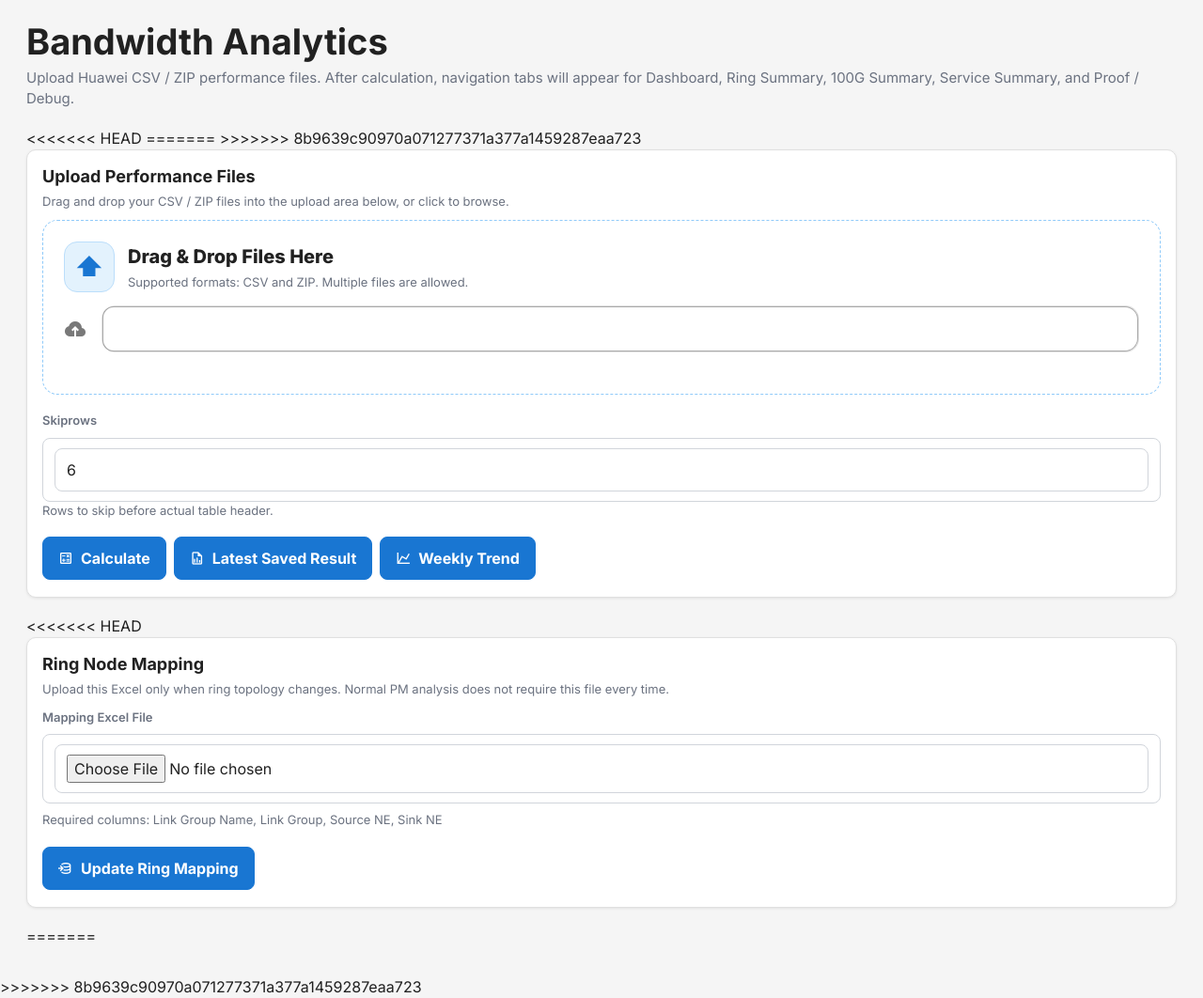
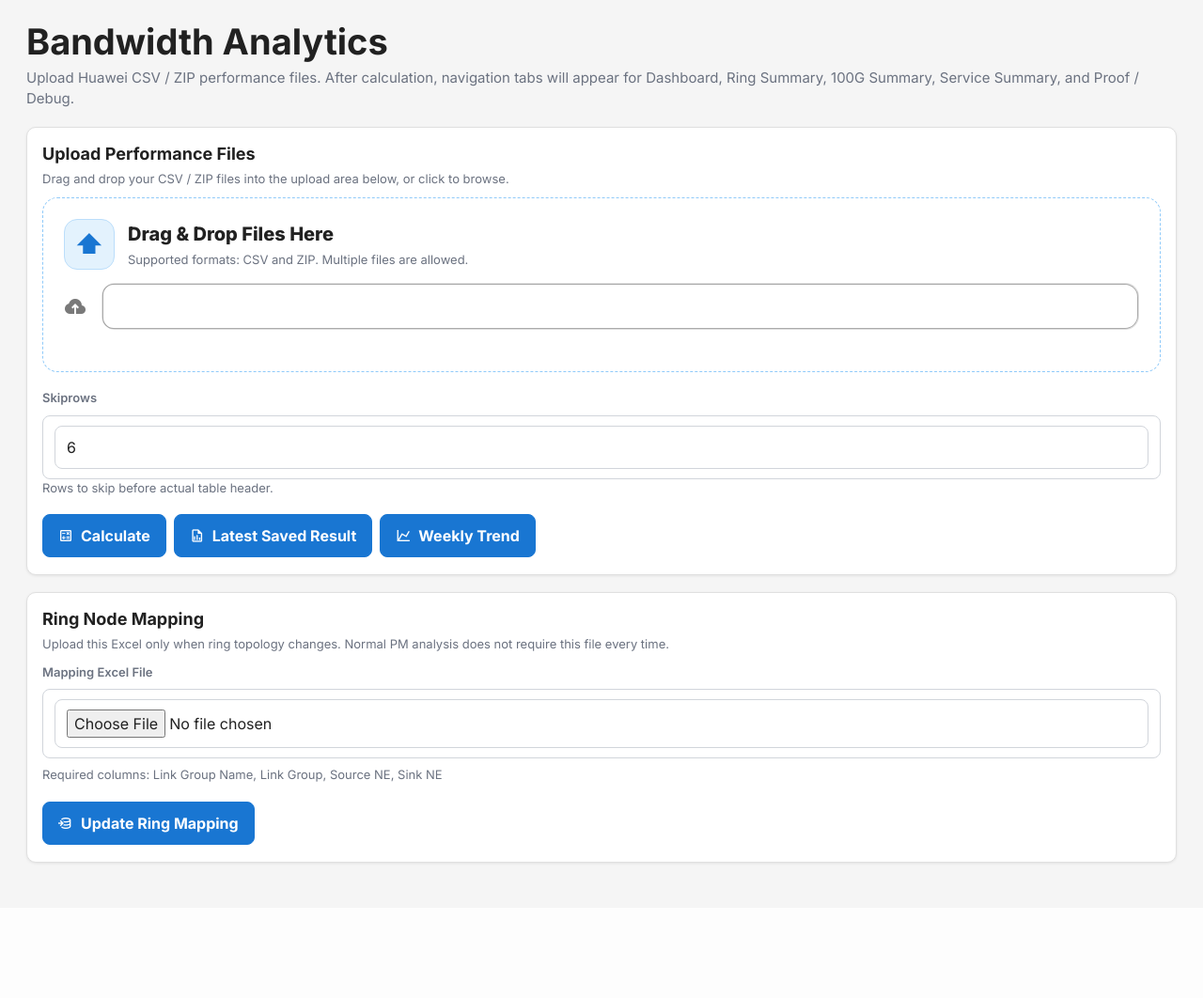
Before and after one commit to gavinjuen/Network-Utilization-Analyzer, a Django app: page / in a window 1280 px wide. Shown: the part 72-1134 px from the top of the page at 94% size. After the commit the page ends 992 px from the top, so only its background shows below. Run offline with Django 5.2, Linux system fonts and the light colour scheme; some libraries are stand-ins or nearby versions.

Commit message:
Resolve merge conflicts

```diff
--- a/dashboard/templates/dashboard/upload.html
+++ b/dashboard/templates/dashboard/upload.html
@@ -9,7 +9,6 @@
     100G Summary, Service Summary, and Proof / Debug.
   </div>
 
-<<<<<<< HEAD
   {% if messages %}
     {% for message in messages %}
       <div class="section-card" style="padding:14px 16px; margin-bottom:16px;">
@@ -18,8 +17,6 @@
     {% endfor %}
   {% endif %}
 
-=======
->>>>>>> 8b9639c90970a071277371a377a1459287eaa723
   {% if errors %}
   <div class="section-card" style="padding:14px 16px; margin-bottom:16px; border-color:#7d3140; background:#5b1f2a; color:#fff;">
     <ul style="margin:0; padding-left:18px;">{% for err in errors %}<li>{{ err }}</li>{% endfor %}</ul>
@@ -108,7 +105,6 @@
       </form>
     </div>
   </div>
-<<<<<<< HEAD
 
   <div class="section-card" style="margin-bottom:18px;">
     <div class="section-head">
@@ -143,9 +139,4 @@
     </div>
   </div>
 </div>
-=======
-</div>
-
-
->>>>>>> 8b9639c90970a071277371a377a1459287eaa723
 {% endblock %}
```
